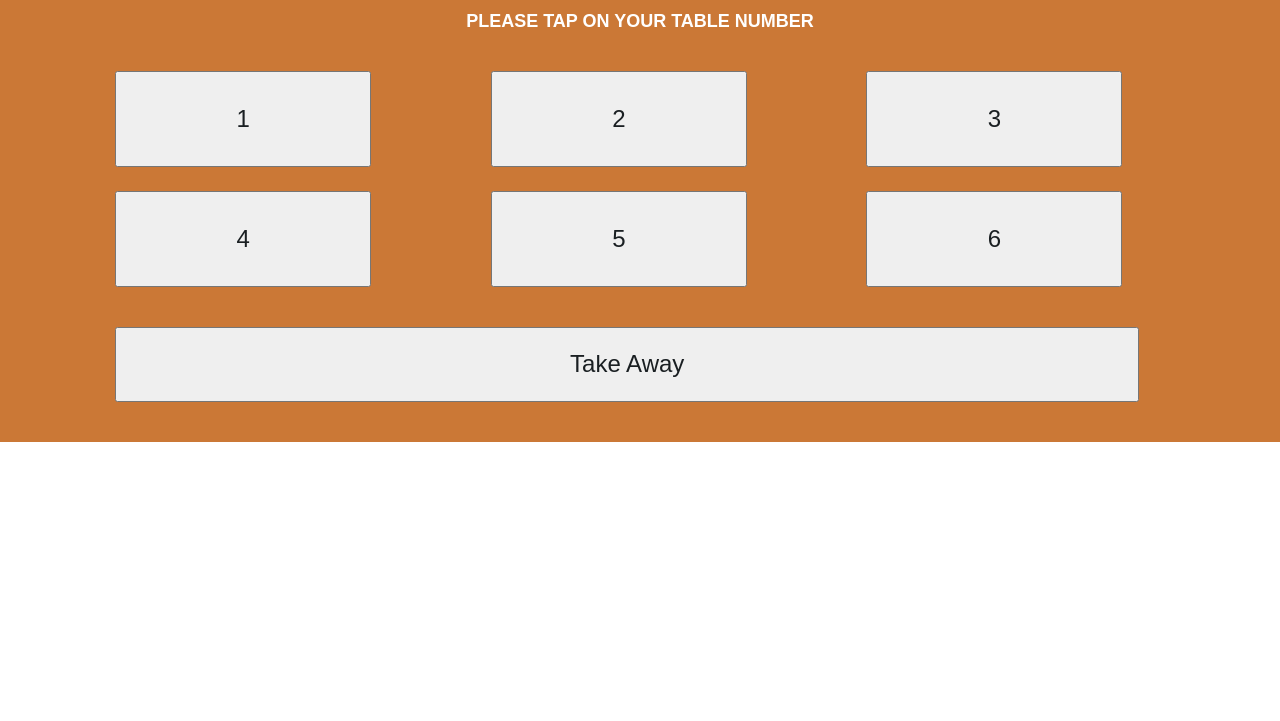
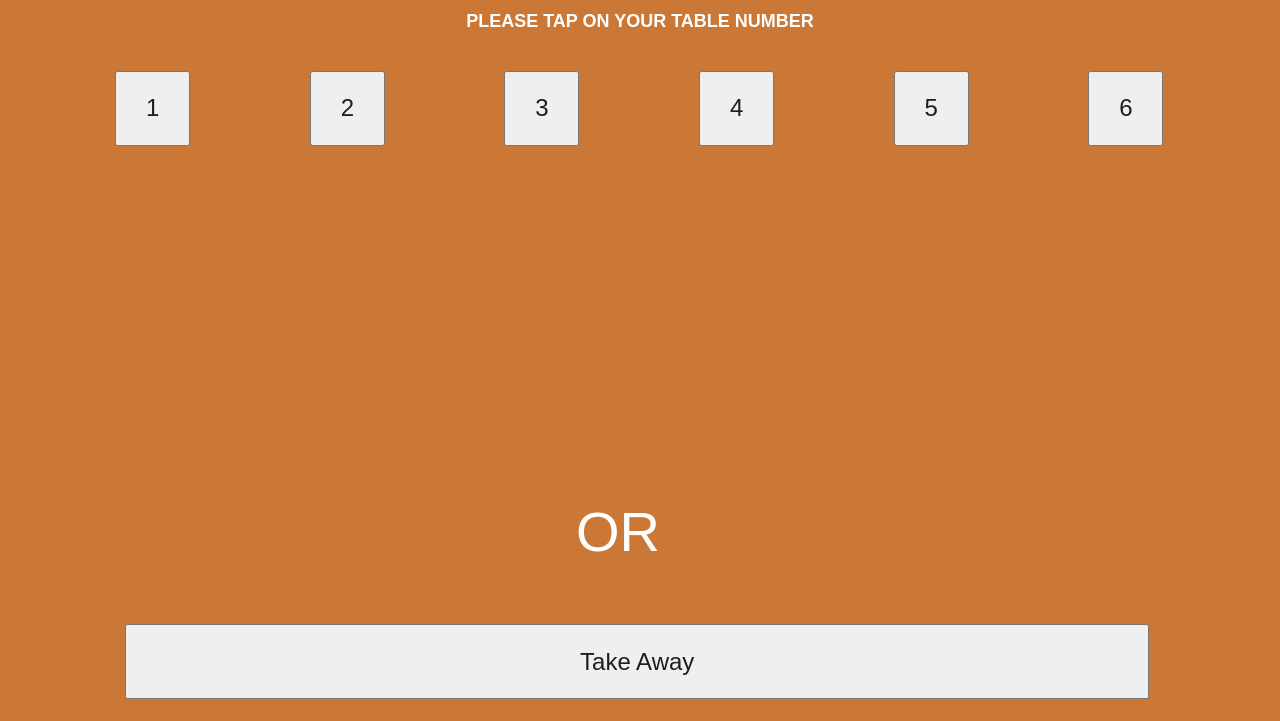
Before and after one commit to vikas236/Club10Chicken, a website built with webpack: page src/index.html in a window 1280 px wide. Shown: the part 79-800 px from the top of the page. Built offline with nearby package versions, Linux system fonts and the light colour scheme.

```diff
--- a/src/css/body.css
+++ b/src/css/body.css
@@ -14,7 +14,7 @@
 
 .table {
   width: 100vw;
-  height: fit-content;
+  height: 91vh;
   position: fixed;
   inset: 75px 0px;
   background: #cb7836;
@@ -34,19 +34,29 @@
 }
 
 .table button {
-  width: 20vw;
-  height: 12vh;
+  width: 75px;
+  height: 75px;
   margin-left: 9vw;
   margin-top: 3vh;
   font-size: 24px;
   color: #1A1F22;
 }
 
+.table .or {
+  position: absolute;
+  bottom: 20vh;
+  left: 45%;
+  color: white;
+  font-size: 7vh;
+}
+
 .table button:last-of-type {
   margin-top: 5vh;
   width: 80vw;
   height: 75px;
-  margin-bottom: 5vh;
+  position: absolute;
+  bottom: 25px;
+  left: 10px;
 }
 
 main {
--- a/src/index.html
+++ b/src/index.html
@@ -22,6 +22,7 @@
         <button class="t_num" value="4">4</button>
         <button class="t_num" value="5">5</button>
         <button class="t_num" value="6">6</button>
+        <span class="or">OR</span>
         <button class="t_num" value="skip">Take Away</button>
     </div>
     <main class="inactive">
```
Also changed, not shown: dist/index.html, dist/main.js.
